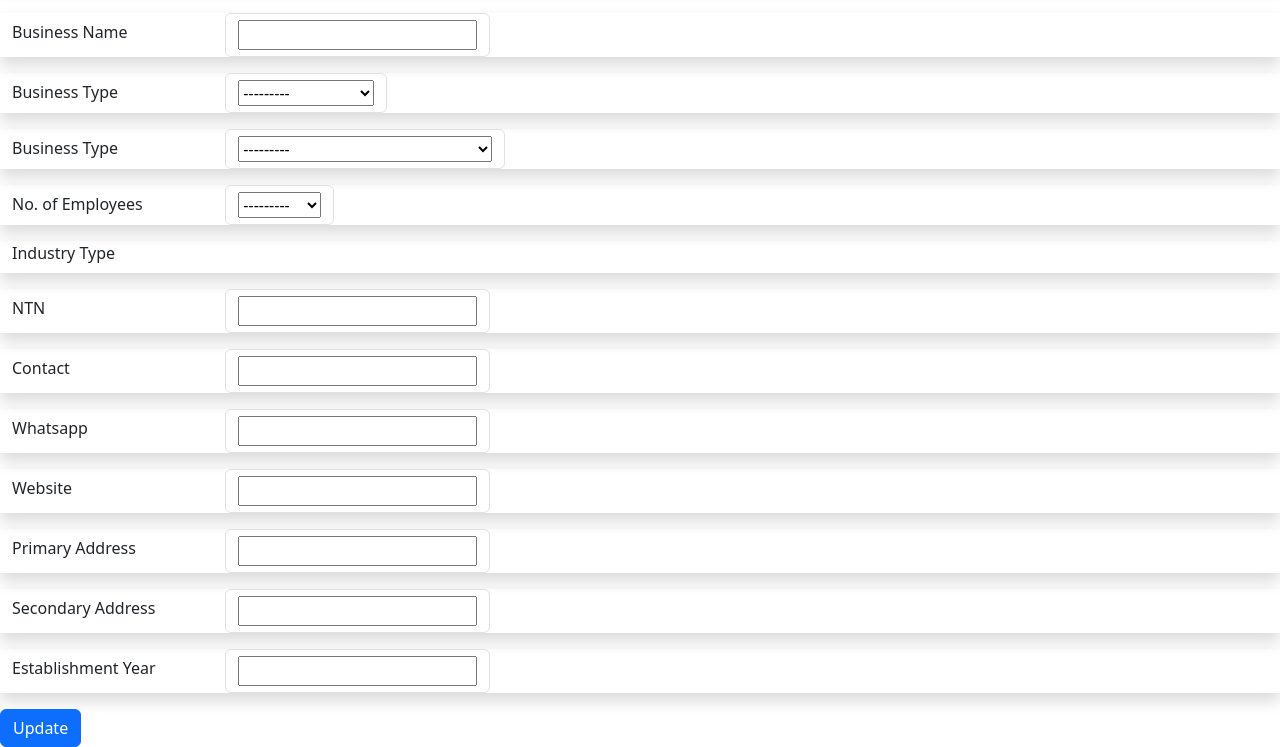
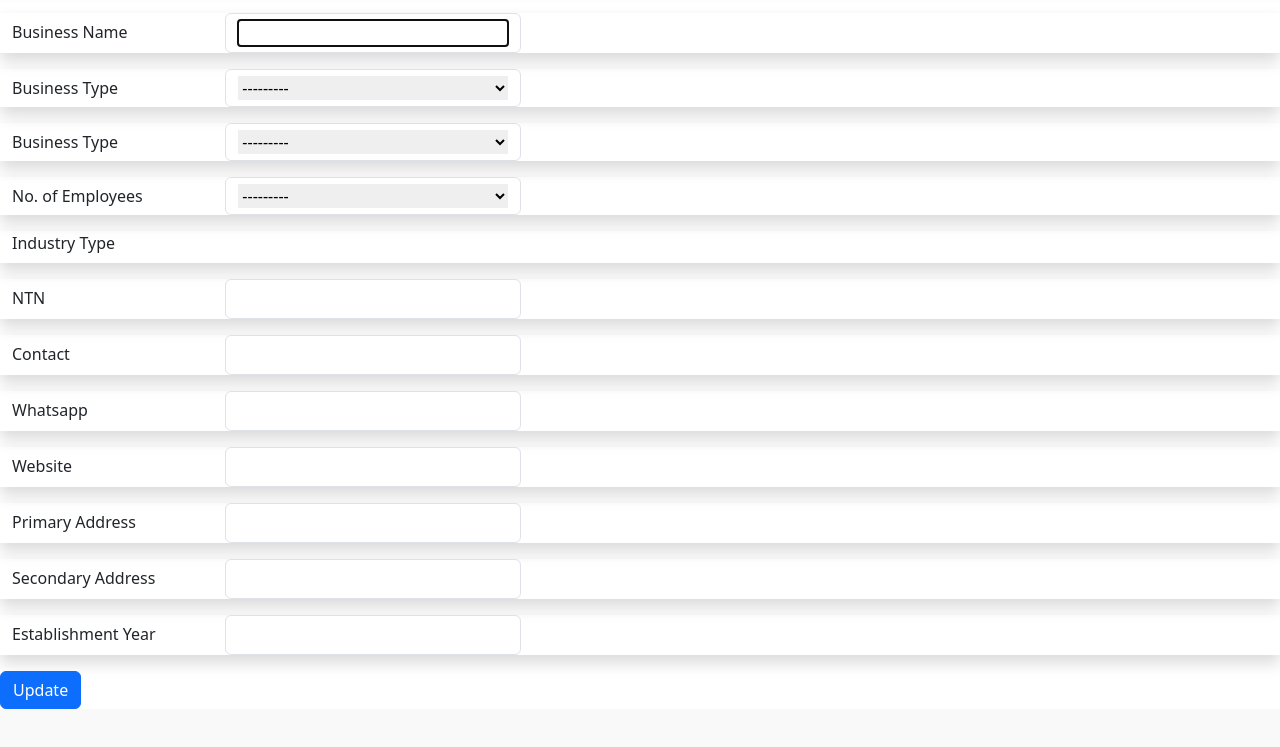
Before and after one commit to Arslanbaig84/b2bsolutions, a Django app: page /users/edit_profile in a window 1280 px wide. Shown: the part 271-1018 px from the top of the page. After the commit the page ends 980 px from the top, so only its background shows below. Run offline with Django 4.2, Linux system fonts and the light colour scheme; the visitor is signed in with stand-in values (Sample User, id 1); parts of the project's set-up code (start-up, migrations or seed data) failed here and were passed over; some libraries are stand-ins or nearby versions.

Commit message:
widgets for update profile form

```diff
--- a/users/forms.py
+++ b/users/forms.py
@@ -17,10 +17,26 @@ class UserProfileForm(forms.ModelForm):
 
     industry_type = forms.ModelMultipleChoiceField(
             queryset = Industry.objects.all(),
-            widget= forms.CheckboxSelectMultiple,
+            widget= forms.CheckboxSelectMultiple(
+                attrs={'class':'border-0'}
+            ),
             required = True
         )
 
     class Meta:
         model = UserProfile
         fields = ['business_name', 'organization_type', 'business_type', 'no_of_employees', 'industry_type', 'ntn', 'contact', 'whatsapp', 'website', 'address1', 'address2', 'establishment_year']
+
+        widgets = {
+            'business_name':forms.TextInput(attrs={'class':'border-0 col-12', 'autofocus':'true'}),
+            'organization_type':forms.Select(attrs={'class':'border-0 col-12'}),
+            'business_type':forms.Select(attrs={'class':'border-0 col-12'}),
+            'no_of_employees':forms.Select(attrs={'class':'border-0 col-12'}),
+            'ntn':forms.TextInput(attrs={'class':'border-0 col-12'}),
+            'contact':forms.TextInput(attrs={'class':'border-0 col-12'}),
+            'whatsapp':forms.TextInput(attrs={'class':'border-0 col-12'}),
+            'website':forms.URLInput(attrs={'class':'border-0 col-12'}),
+            'address1':forms.TextInput(attrs={'class':'border-0 col-12'}),
+            'address2':forms.TextInput(attrs={'class':'border-0 col-12'}),
+            'establishment_year':forms.NumberInput(attrs={'class':'border-0 col-12'}),
+        }
--- a/users/templates/users/edit_profile.html
+++ b/users/templates/users/edit_profile.html
@@ -9,7 +9,7 @@ Edit Profile
     <div class="container-fluid">
         <div class="mb-3 row shadow">
             <label for="{{ form.business_name.id_for_label }}" class="col-sm-2 col-form-label">Business Name</label>
-            <div class="col-auto">
+            <div class="col-3">
                 <div class="form-control">
                     {{ form.business_name }}
                 </div>
@@ -18,7 +18,7 @@ Edit Profile
 
         <div class="mb-3 row shadow">
             <label for="{{ form.organization_type.id_for_label }}" class="col-sm-2 col-form-label">Business Type</label>
-            <div class="col-auto">
+            <div class="col-3">
                 <div class="form-control">
                     {{ form.organization_type }}
                 </div>
@@ -28,7 +28,7 @@ Edit Profile
 
         <div class="mb-3 row shadow">
             <label for="{{ form.business_type.id_for_label }}" class="col-sm-2 col-form-label">Business Type</label>
-            <div class="col-auto">
+            <div class="col-3">
                 <div class="form-control">
                     {{ form.business_type }}
                 </div>
@@ -38,7 +38,7 @@ Edit Profile
 
         <div class="mb-3 row shadow">
             <label for="{{ form.no_of_employees.id_for_label }}" class="col-sm-2 col-form-label">No. of Employees</label>
-            <div class="col-auto">
+            <div class="col-3">
                 <div class="form-control">
                     {{ form.no_of_employees }}
                 </div>
@@ -66,7 +66,7 @@ Edit Profile
 
         <div class="mb-3 row shadow">
             <label for="{{ form.ntn.id_for_label }}" class="col-sm-2 col-form-label">NTN</label>
-            <div class="col-auto">
+            <div class="col-3">
                 <div class="form-control">
                     {{ form.ntn }}
                 </div>
@@ -74,7 +74,7 @@ Edit Profile
         </div>
         <div class="mb-3 row shadow">
             <label for="{{ form.contact.id_for_label }}" class="col-sm-2 col-form-label">Contact</label>
-            <div class="col-auto">
+            <div class="col-3">
                 <div class="form-control">
                     {{ form.contact }}
                 </div>
@@ -82,7 +82,7 @@ Edit Profile
         </div>
         <div class="mb-3 row shadow">
             <label for="{{ form.whatsapp.id_for_label }}" class="col-sm-2 col-form-label">Whatsapp</label>
-            <div class="col-auto">
+            <div class="col-3">
                 <div class="form-control">
                     {{ form.whatsapp }}
                 </div>
@@ -90,7 +90,7 @@ Edit Profile
         </div>
         <div class="mb-3 row shadow">
             <label for="{{ form.website.id_for_label }}" class="col-sm-2 col-form-label">Website</label>
-            <div class="col-auto">
+            <div class="col-3">
                 <div class="form-control">
                     {{ form.website }}
                 </div>
@@ -98,7 +98,7 @@ Edit Profile
         </div>
         <div class="mb-3 row shadow">
             <label for="{{ form.address1.id_for_label }}" class="col-sm-2 col-form-label">Primary Address</label>
-            <div class="col-auto">
+            <div class="col-3">
                 <div class="form-control">
                     {{ form.address1 }}
                 </div>
@@ -106,7 +106,7 @@ Edit Profile
         </div>
         <div class="mb-3 row shadow">
             <label for="{{ form.address2.id_for_label }}" class="col-sm-2 col-form-label">Secondary Address</label>
-            <div class="col-auto">
+            <div class="col-3">
                 <div class="form-control">
                     {{ form.address2 }}
                 </div>
@@ -114,7 +114,7 @@ Edit Profile
         </div>
         <div class="mb-3 row shadow">
             <label for="{{ form.establishment_year.id_for_label }}" class="col-sm-2 col-form-label">Establishment Year</label>
-            <div class="col-auto">
+            <div class="col-3">
                 <div class="form-control">
                     {{ form.establishment_year }}
                 </div>
```
